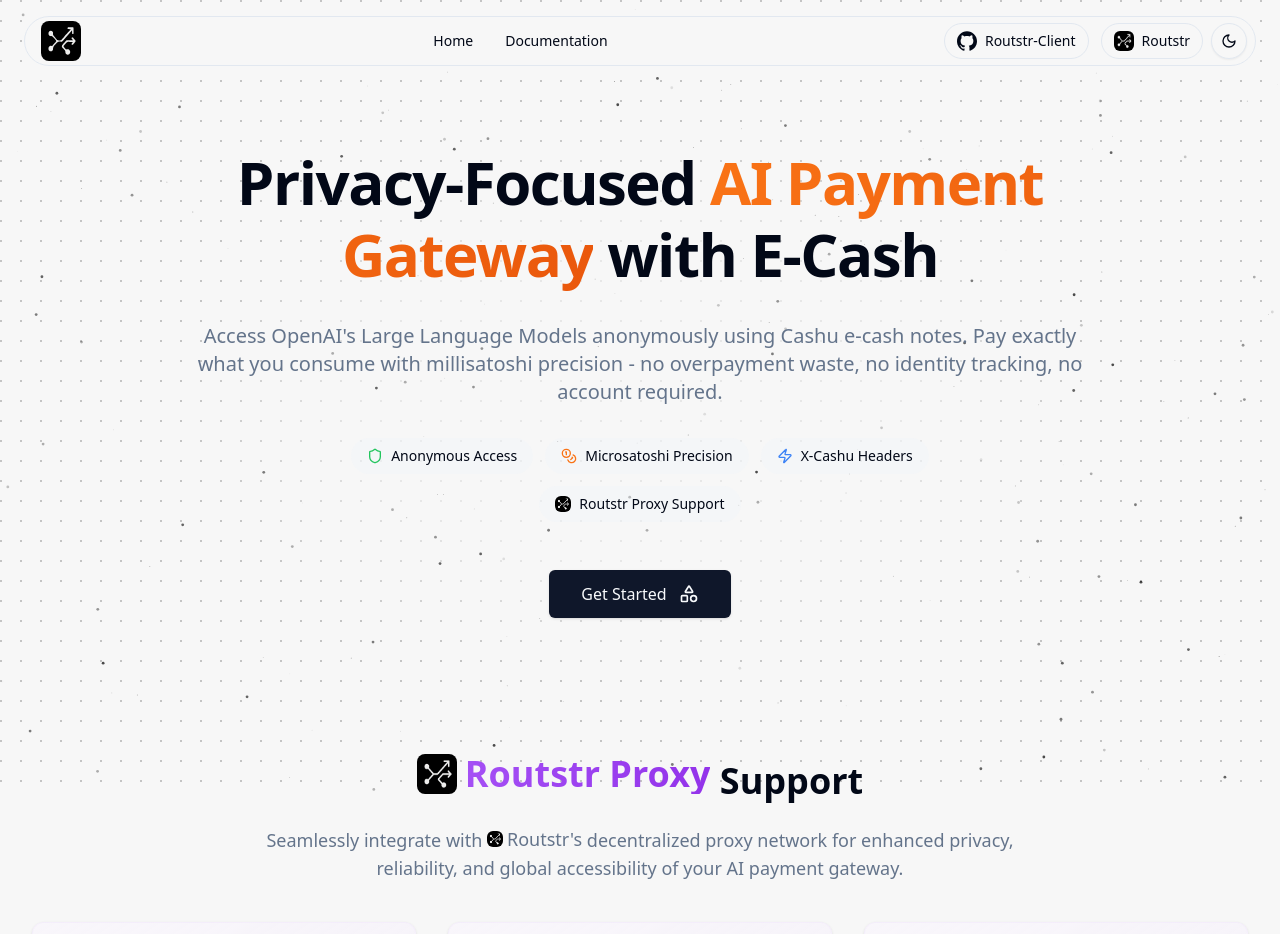
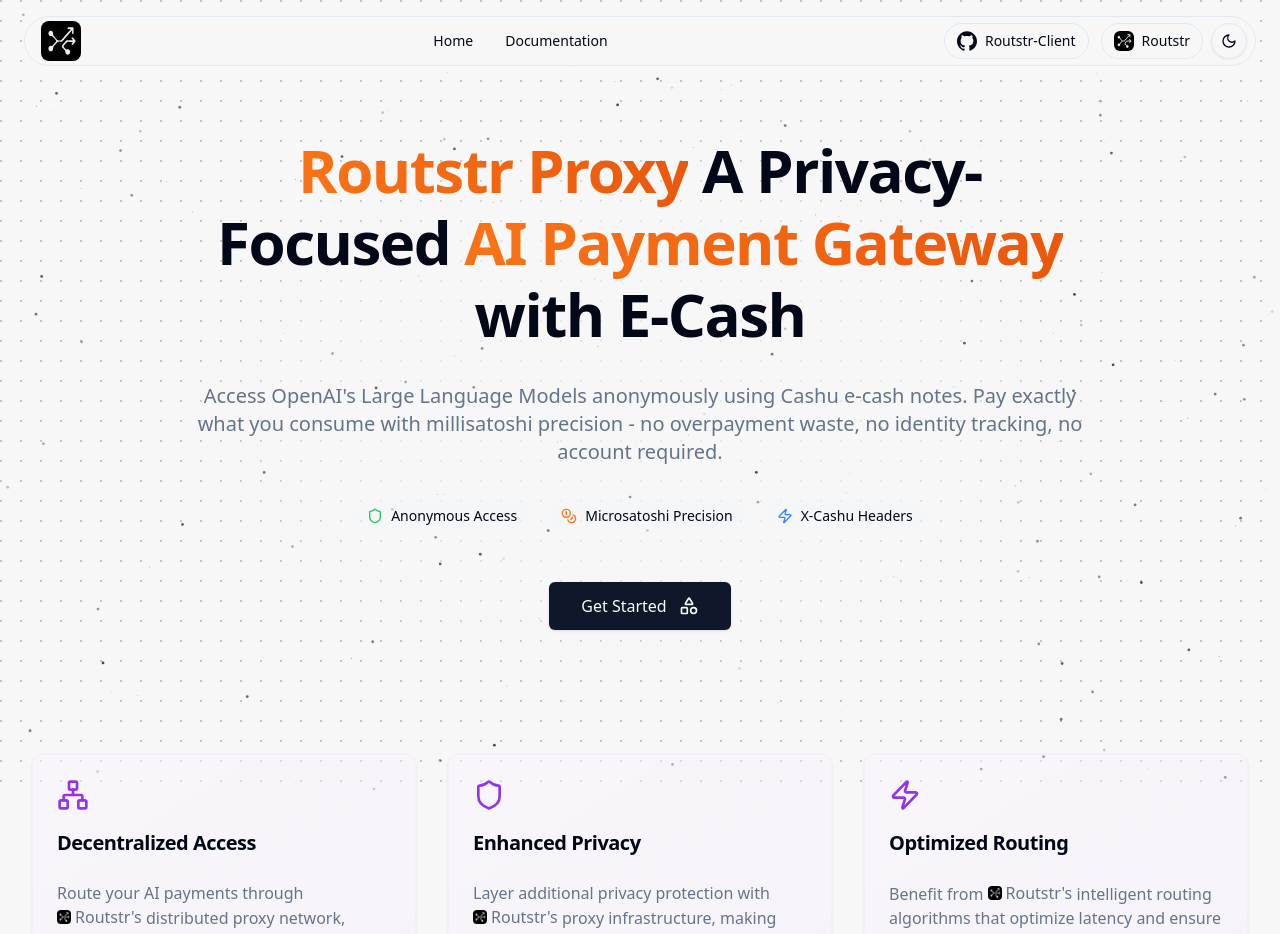
Before and after one commit to Routstr/routstr-doc, a Next.js app: page / in a window 1280 px wide. Shown: the top 934 px of the page. Built offline with nearby package versions, Linux system fonts and the light colour scheme.

Commit message:
feat: Add chat interface details and update hero section. Remove RoutstrSupport component.

```diff
--- a/src/components/Documentation/pages/GettingStarted.tsx
+++ b/src/components/Documentation/pages/GettingStarted.tsx
@@ -26,7 +26,8 @@
                 </p>
                 <p>
                   Our system combines the privacy benefits of e-cash with the precision of millisatoshi payments,
-                  creating a truly private and efficient way to pay for AI services.
+                  creating a truly private and efficient way to pay for AI services. The client features both API access
+                  and an intuitive chat interface for direct AI interactions.
                 </p>
                 <p>
                   Unlike traditional payment methods that require accounts, personal information, and leave digital
@@ -41,6 +42,10 @@
                   <li className="flex items-center">
                     <span className="w-2 h-2 bg-purple-500 rounded-full mr-3"></span>
                     Routstr Marketplace integration
+                  </li>
+                  <li className="flex items-center">
+                    <span className="w-2 h-2 bg-blue-500 rounded-full mr-3"></span>
+                    Interactive chat interface
                   </li>
                 </ul>
               </div>
@@ -88,6 +93,14 @@
                 <h4 className="font-semibold mb-2">🔐 Authentication</h4>
                 <p className="text-muted-foreground">
                   Secure login and registration with Nostr key support and extension integration.
+                </p>
+              </div>
+
+              <div className="p-4 border rounded-lg">
+                <h4 className="font-semibold mb-2">💬 Chat Interface</h4>
+                <p className="text-muted-foreground">
+                  Interactive chat interface for direct AI conversations with real-time token cost tracking and seamless
+                  e-cash payments.
                 </p>
               </div>
             </div>
--- a/src/components/Home/HomeHero.tsx
+++ b/src/components/Home/HomeHero.tsx
@@ -1,14 +1,16 @@
 import {Shapes, Shield, Zap, Coins} from 'lucide-react';
 import Link from 'next/link';
 import {Button} from '../ui/button';
-import Image from 'next/image';
 
 export const HomeHero = () => {
   return (
     <div className="-mt-4 flex items-center min-h-[80vh] justify-center px-4 sm:px-6 xl:px-0">
       <div className="text-center w-full">
         <h1 className="relative z-10 mt-6 text-3xl sm:text-4xl md:text-5xl lg:text-6xl sm:max-w-[25ch] mx-auto font-bold tracking-tight leading-[1.2] lg:leading-[1.2]">
-          Privacy-Focused{' '}
+          <span className="bg-gradient-to-r from-orange-500 to-orange-600 bg-clip-text text-transparent">
+            Routstr Proxy
+          </span>{' '}
+          A Privacy-Focused{' '}
           <span className="bg-gradient-to-r from-orange-500 to-orange-600 bg-clip-text text-transparent">
             AI Payment Gateway
           </span>{' '}
@@ -33,10 +35,6 @@
             <Zap className="w-4 h-4 text-blue-500" />
             X-Cashu Headers
           </div>
-          <div className="flex items-center gap-2 px-4 py-2 bg-secondary/40 rounded-full text-sm">
-            <Image src="/routstr.png" alt="Routstr" width={16} height={16} className="w-4 h-4 rounded-md" />
-            Routstr Proxy Support
-          </div>
         </div>
 
         <div className="mt-12 flex flex-col sm:flex-row items-center justify-center gap-4 sm:gap-6 px-6 sm:px-0">
--- a/src/components/Home/RoutstrSupport.tsx
+++ b/src/components/Home/RoutstrSupport.tsx
@@ -11,41 +11,6 @@
   return (
     <section className="py-10 md:py-16">
       <div className="container mx-auto px-4 sm:px-6 lg:px-8">
-        <motion.div
-          initial={{opacity: 0, y: 20}}
-          animate={{opacity: 1, y: 0}}
-          transition={{duration: 0.6}}
-          className="text-center mb-10">
-          <h2 className="text-3xl md:text-4xl font-bold mb-6">
-            <span className="bg-gradient-to-r from-purple-500 to-purple-600 bg-clip-text text-transparent inline-flex items-center gap-2">
-              <Image
-                src="/routstr.png"
-                alt="Routstr"
-                width={40}
-                height={40}
-                className="w-8 h-8 md:w-10 md:h-10 inline-block rounded-lg"
-              />
-              Routstr Proxy
-            </span>{' '}
-            Support
-          </h2>
-          <p className="text-lg text-muted-foreground max-w-3xl mx-auto">
-            Seamlessly integrate with{' '}
-            <span className="inline-flex items-center gap-1">
-              <Image
-                src="/routstr.png"
-                alt="Routstr"
-                width={16}
-                height={16}
-                className="w-4 h-4 inline-block rounded-md"
-              />
-              Routstr&apos;s
-            </span>{' '}
-            decentralized proxy network for enhanced privacy, reliability, and global accessibility of your AI payment
-            gateway.
-          </p>
-        </motion.div>
-
         <div className="grid grid-cols-1 md:grid-cols-2 lg:grid-cols-3 gap-8 mb-12">
           <motion.div
             initial={{opacity: 0, y: 20}}
```
Also changed, not shown: 2 other files (tests, documents, lock files or other folders).
